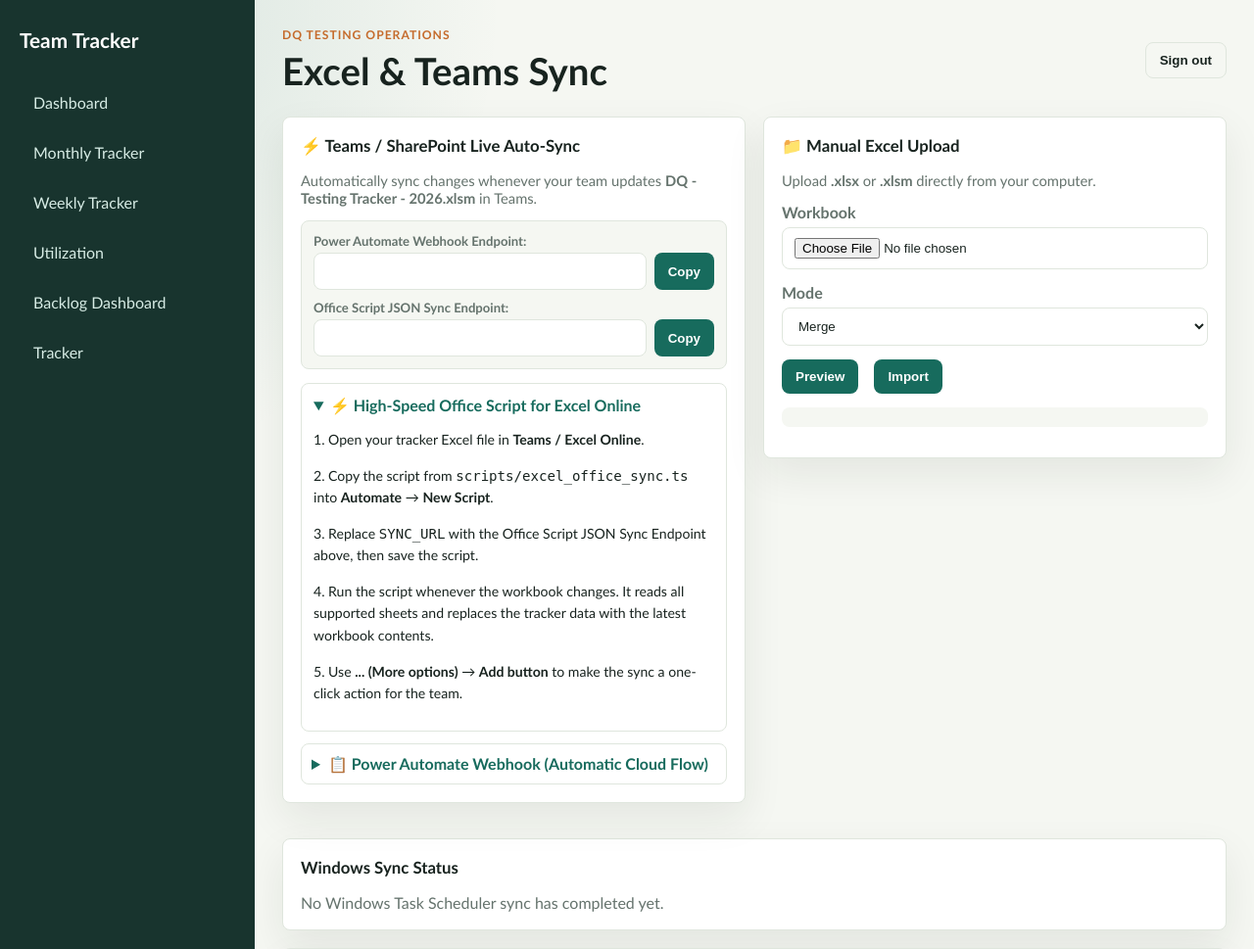
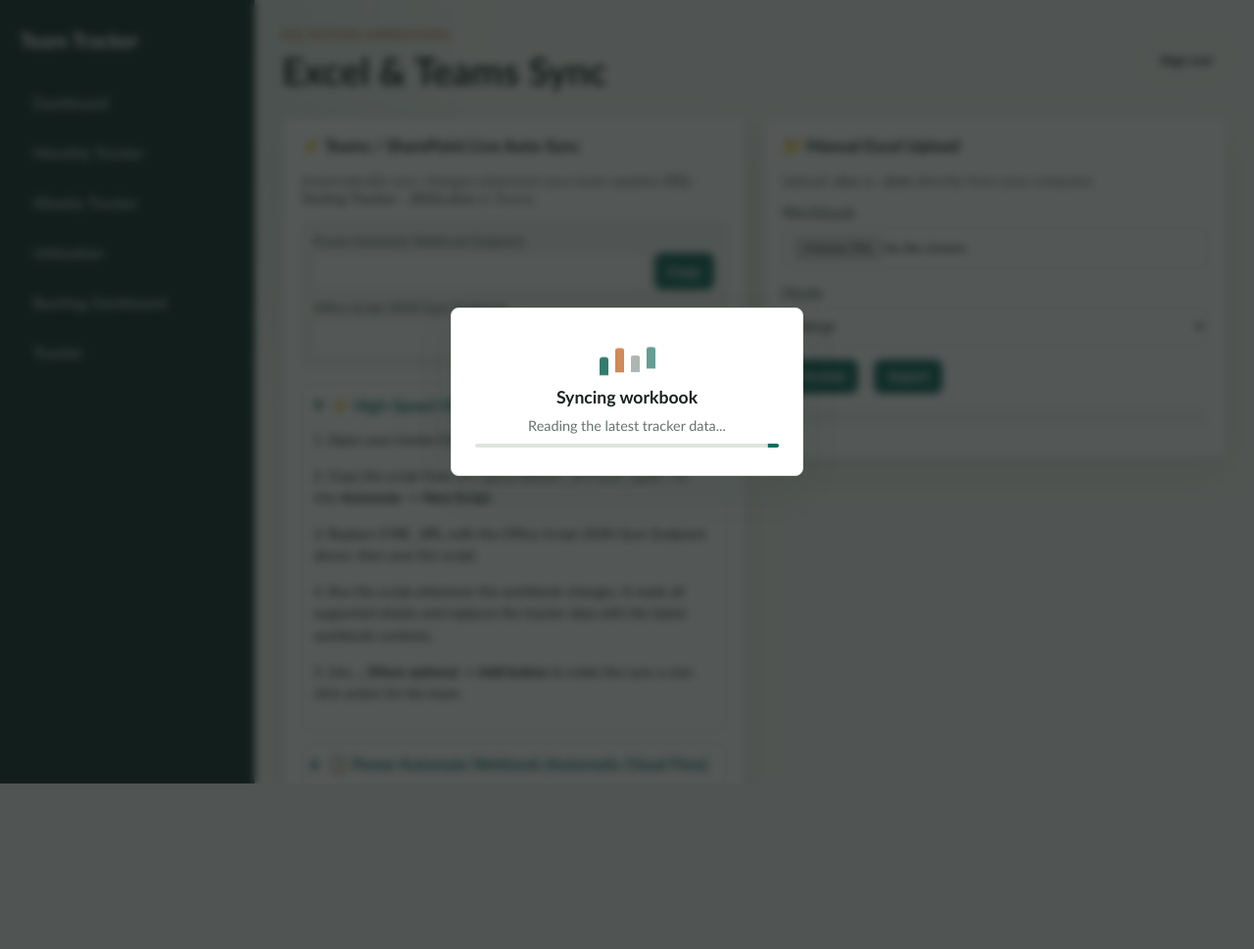
Before and after one commit to Naren2503/team-tracker-app, a FastAPI app: template app/templates/import.html in a window 1280 px wide. Shown: the top 969 px of the page at 98% size. After the commit the page ends 800 px from the top, so only its background shows below. Run offline with FastAPI, Linux system fonts and the light colour scheme; the template is opened without the code that fills it, so the values that code supplies are empty; parts of the project's set-up code (start-up, migrations or seed data) failed here and were passed over.

Commit message:
Add loading state for workbook imports

```diff
--- a/app/static/app.js
+++ b/app/static/app.js
@@ -292,11 +292,31 @@ if (document.getElementById('trackerStatusChart')) refreshTracker();
 async function previewImport() {
   const form = document.getElementById('importForm');
   const output = document.getElementById('importPreview');
+  const button = document.getElementById('previewImportBtn');
   const data = new FormData(form);
+  setSyncLoading(true, 'Previewing workbook', 'Checking headers and row data...');
+  if (button) button.disabled = true;
+  try {
     const response = await fetch('/api/imports/preview', { method: 'POST', body: data });
     const payload = await response.json();
     output.textContent = JSON.stringify(payload, null, 2);
     showNotice(response.ok ? 'Preview complete' : payload.detail || 'Preview failed', !response.ok);
+  } catch (error) {
+    showNotice(`Preview error: ${error.message}`, true);
+  } finally {
+    setSyncLoading(false);
+    if (button) button.disabled = false;
+  }
+}
+
+function setSyncLoading(visible, title = 'Syncing workbook', message = 'Reading the latest tracker data...') {
+  const overlay = document.getElementById('syncLoading');
+  const titleElement = document.getElementById('syncLoadingTitle');
+  const messageElement = document.getElementById('syncLoadingMessage');
+  if (!overlay) return;
+  overlay.hidden = !visible;
+  if (titleElement) titleElement.textContent = title;
+  if (messageElement) messageElement.textContent = message;
 }
 
 const importForm = document.getElementById('importForm');
@@ -304,9 +324,26 @@ if (importForm) {
   importForm.addEventListener('submit', async (event) => {
     event.preventDefault();
     const data = new FormData(importForm);
+    const submitButton = document.getElementById('importSubmitBtn');
+    setSyncLoading(true, 'Importing workbook', 'This can take a little while for a large tracker...');
+    if (submitButton) submitButton.disabled = true;
+    try {
       const response = await fetch('/api/imports', { method: 'POST', body: data });
       const payload = await response.json();
-    showNotice(response.ok ? `Import ${payload.status}: ${payload.successful_rows} accepted, ${payload.rejected_rows} rejected` : payload.detail || 'Import failed', !response.ok);
+      if (response.ok) {
+        setSyncLoading(true, 'Import complete', 'Refreshing sync history...');
+        showNotice(`Import ${payload.status}: ${payload.successful_rows} accepted, ${payload.rejected_rows} rejected`);
+        setTimeout(() => location.reload(), 700);
+      } else {
+        setSyncLoading(false);
+        showNotice(payload.detail || 'Import failed', true);
+      }
+    } catch (error) {
+      setSyncLoading(false);
+      showNotice(`Import error: ${error.message}`, true);
+    } finally {
+      if (submitButton) submitButton.disabled = false;
+    }
   });
 }
 
--- a/app/static/styles.css
+++ b/app/static/styles.css
@@ -53,6 +53,19 @@ label { display: grid; gap: 6px; color: var(--muted); font-weight: 700; }
 .monthly-report > .monthly-history { order: 2; width: 100%; }
 .monthly-report > .monthly-details { order: 3; width: 100%; }
 .panel { padding: 18px; margin-bottom: 18px; }
+.sync-loading { position: fixed; inset: 0; z-index: 20; display: grid; place-items: center; padding: 24px; background: rgba(17, 23, 21, .72); backdrop-filter: blur(4px); }
+.sync-loading__panel { width: min(360px, 100%); display: grid; justify-items: center; gap: 10px; padding: 28px 24px; text-align: center; background: var(--surface); border: 1px solid var(--line); border-radius: 8px; box-shadow: var(--shadow); }
+.sync-loading__panel strong { font-size: 1.1rem; }
+.sync-loading__panel span { color: var(--muted); font-size: .9rem; }
+.sync-loading__mark { height: 42px; display: flex; align-items: end; gap: 7px; }
+.sync-loading__mark i { display: block; width: 9px; height: 22px; background: var(--accent); border-radius: 3px 3px 0 0; animation: sync-rise 1s ease-in-out infinite alternate; }
+.sync-loading__mark i:nth-child(2) { height: 34px; background: var(--accent-2); animation-delay: .15s; }
+.sync-loading__mark i:nth-child(3) { height: 27px; background: #8b9a92; animation-delay: .3s; }
+.sync-loading__mark i:nth-child(4) { height: 39px; background: var(--accent); animation-delay: .45s; }
+.sync-loading__bar { width: 100%; height: 4px; overflow: hidden; background: var(--line); border-radius: 99px; }
+.sync-loading__bar i { display: block; width: 38%; height: 100%; background: var(--accent); animation: sync-slide 1.4s ease-in-out infinite; }
+@keyframes sync-rise { from { transform: scaleY(.55); opacity: .65; } to { transform: scaleY(1); opacity: 1; } }
+@keyframes sync-slide { from { transform: translateX(-120%); } to { transform: translateX(330%); } }
 .bars { display: grid; gap: 10px; }
 .bars button { display: grid; grid-template-columns: 130px 1fr 70px; align-items: center; gap: 10px; background: transparent; color: var(--ink); border: 1px solid var(--line); text-align: left; }
 .bars i { height: 10px; max-width: 100%; min-width: 4px; background: linear-gradient(90deg, var(--accent), var(--accent-2)); border-radius: 99px; }
--- a/app/templates/import.html
+++ b/app/templates/import.html
@@ -1,6 +1,14 @@
 {% extends "base.html" %}
 {% block title %}Excel & Teams Sync{% endblock %}
 {% block content %}
+<div id="syncLoading" class="sync-loading" hidden role="status" aria-live="polite">
+  <div class="sync-loading__panel">
+    <div class="sync-loading__mark" aria-hidden="true"><i></i><i></i><i></i><i></i></div>
+    <strong id="syncLoadingTitle">Syncing workbook</strong>
+    <span id="syncLoadingMessage">Reading the latest tracker data...</span>
+    <div class="sync-loading__bar" aria-hidden="true"><i></i></div>
+  </div>
+</div>
 <div class="grid-two">
   <section class="panel">
     <h2>⚡ Teams / SharePoint Live Auto-Sync</h2>
@@ -53,8 +61,8 @@
       <label>Workbook<input type="file" name="file" accept=".xlsx,.xlsm" required></label>
       <label>Mode<select name="mode"><option value="merge">Merge</option><option value="replace">Replace</option><option value="add">Add New Records</option></select></label>
       <div class="actions">
-        <button type="button" onclick="previewImport()">Preview</button>
-        <button type="submit">Import</button>
+        <button type="button" id="previewImportBtn" onclick="previewImport()">Preview</button>
+        <button type="submit" id="importSubmitBtn">Import</button>
       </div>
     </form>
     <pre id="importPreview" class="preview" style="margin-top: 14px; max-height: 250px; overflow-y: auto; background: var(--bg); padding: 10px; border-radius: 8px; font-size: 0.8rem;"></pre>
```
Lines whose indentation alone changed are shown as unchanged.
